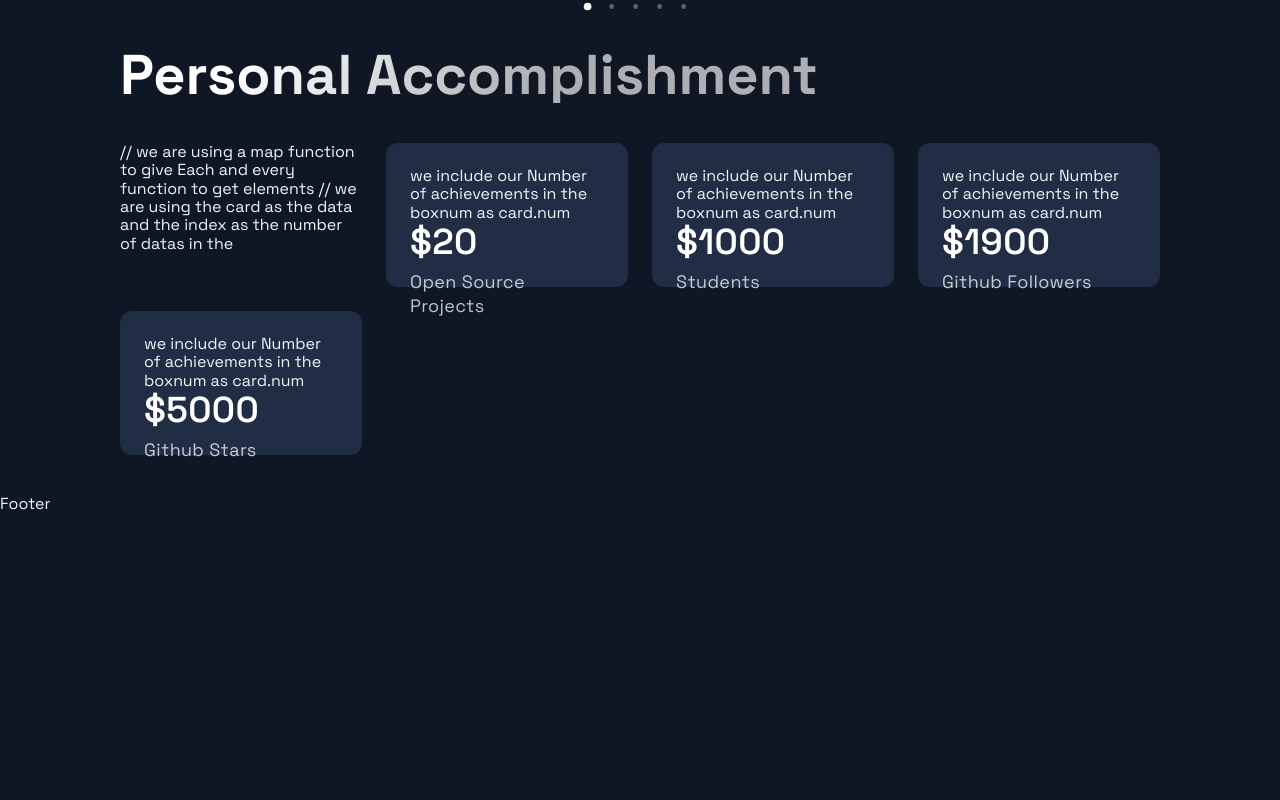
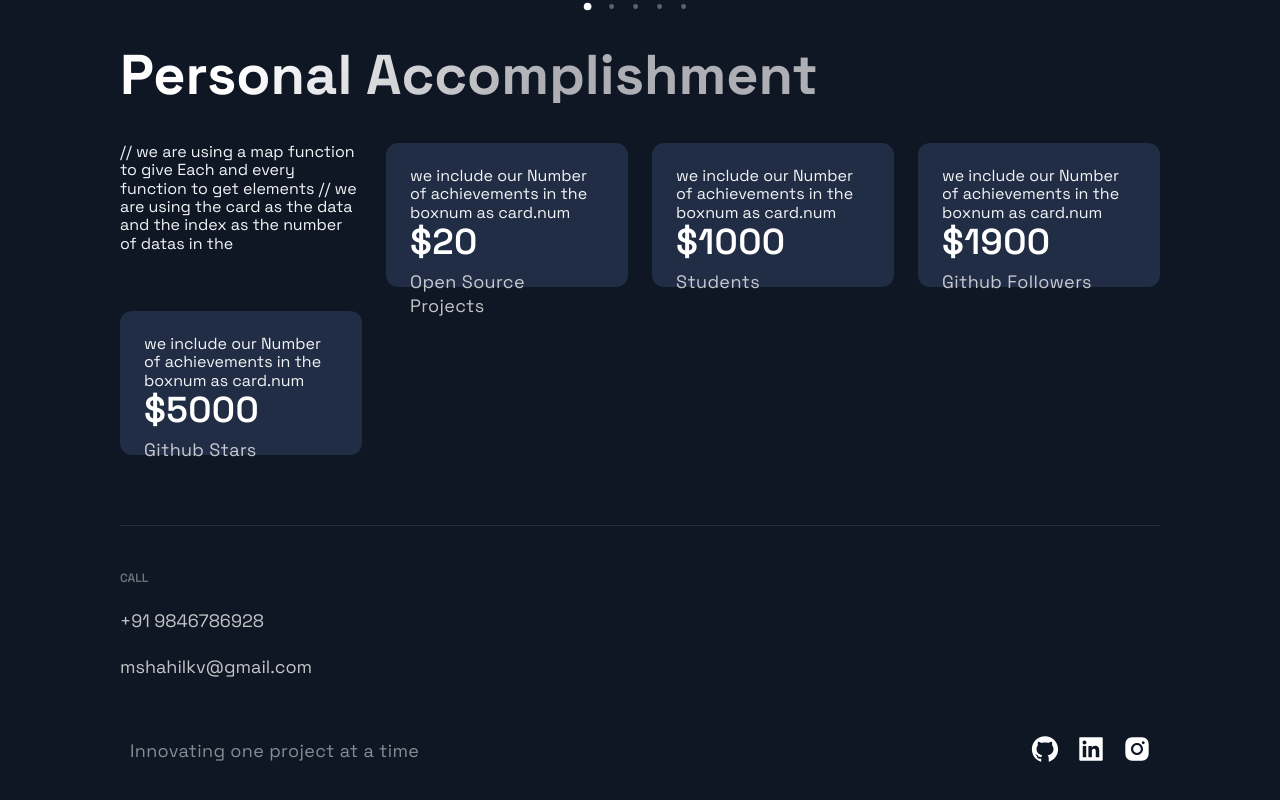
Before and after one commit to shahil-kv/personal-portfolio, a Next.js app: page / in a window 1280 px wide. Shown: the part 3041-3841 px from the top of the page. Before the commit the page ends 3555 px from the top, so only its background shows below. Built offline with nearby package versions, Linux system fonts and the light colour scheme.

Commit message:
Added the footer section

```diff
--- a/src/components/Footer/Footer.js
+++ b/src/components/Footer/Footer.js
@@ -3,12 +3,38 @@
 
 import { SocialIcons } from '../Header/HeaderStyles';
 import { CompanyContainer, FooterWrapper, LinkColumn, LinkItem, LinkList, LinkTitle, Slogan, SocialContainer, SocialIconsContainer } from './FooterStyles';
+// this is the section for the footer
 
 const Footer = () => {
   return (
-    <div>
-      Footer
-    </div>
+     <FooterWrapper>
+     {/* link list have to tell the footer link and everything */}
+      <LinkList>
+       <LinkColumn>
+        <LinkTitle>Call</LinkTitle>
+        <LinkItem href='tel:+91 9846786928'>+91 9846786928</LinkItem>
+        <LinkItem href='mail to:mshahilkv@gmail.com'>mshahilkv@gmail.com</LinkItem>
+       </LinkColumn>
+      </LinkList>
+      <SocialIconsContainer>
+        <CompanyContainer>
+          <Slogan>Innovating one project at a time</Slogan>
+          </CompanyContainer>
+       <SocialContainer>
+          <SocialIcons href='https://github.com'>
+    <AiFillGithub size="3rem"/>
+    </SocialIcons>
+
+    <SocialIcons href='https://linkedin.com'>
+    <AiFillLinkedin size="3rem"/>
+    </SocialIcons>
+
+    <SocialIcons href='https://instagram.com'>
+    <AiFillInstagram size="3rem"/>
+    </SocialIcons>
+ </SocialContainer>
+        </SocialIconsContainer>
+     </FooterWrapper>
   );
 };
 
```
